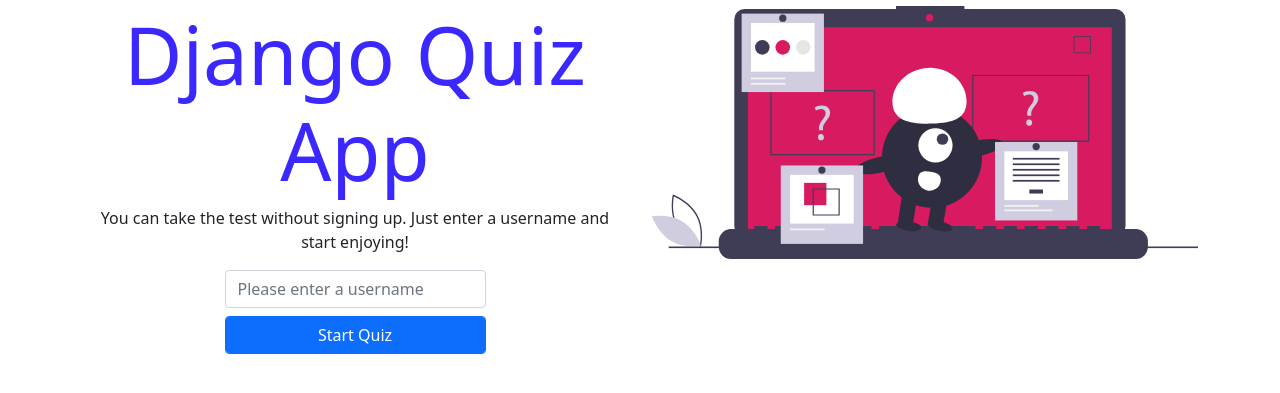
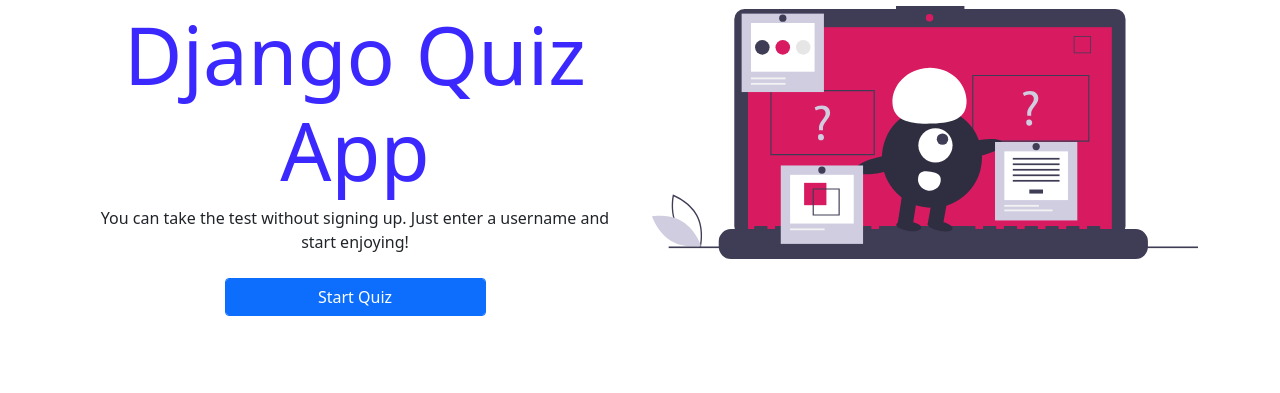
Before and after one commit to avoajaugochukwu/Quiz-App-2021, a Django app: page /submit_test in a window 1280 px wide. Shown: the part 188-581 px from the top of the page. Run offline with Django 3.2, Linux system fonts and the light colour scheme.

Commit message:
updated initialize_test to use Django form

```diff
--- a/quiz/templates/quiz/index.html
+++ b/quiz/templates/quiz/index.html
@@ -21,8 +21,8 @@
                     <div class="col-6">
                         <form method="POST" action="{% url 'quiz:initialize_test' %}">
                             {% csrf_token %}
-                            <input name="username" type="text" class="form-control"
-                                placeholder="Please enter a username" required>
+                            <!-- <input name="username" type="text" class="form-control"
+                                placeholder="Please enter a username" required> -->
                             {{ form.username.error }}
                             {{ form.username }}
                             <button class="mt-2 btn form-control btn-primary" type="submit">
--- a/quiz/views.py
+++ b/quiz/views.py
@@ -14,7 +14,7 @@
 def initialize_test(request):
     # We are using a post here because we save the username to the database
     if request.method == 'POST':
-        name = request.POST['username']
+        # name = request.POST['username']
         form = TestDetailForm(request.POST)
 
         if form.is_valid():
@@ -25,7 +25,7 @@
         ''' Create details for new test
             And obtain the uuid, that will be used to store other parameters
             Like score, response and others '''
-        TestDetail.objects.create(start=now, end=now, username=name)
+        TestDetail.objects.create(start=now, end=now, username=username)
         test_detail = TestDetail.objects.filter(start=now)
 
         new_uuid = test_detail[0].id
```
